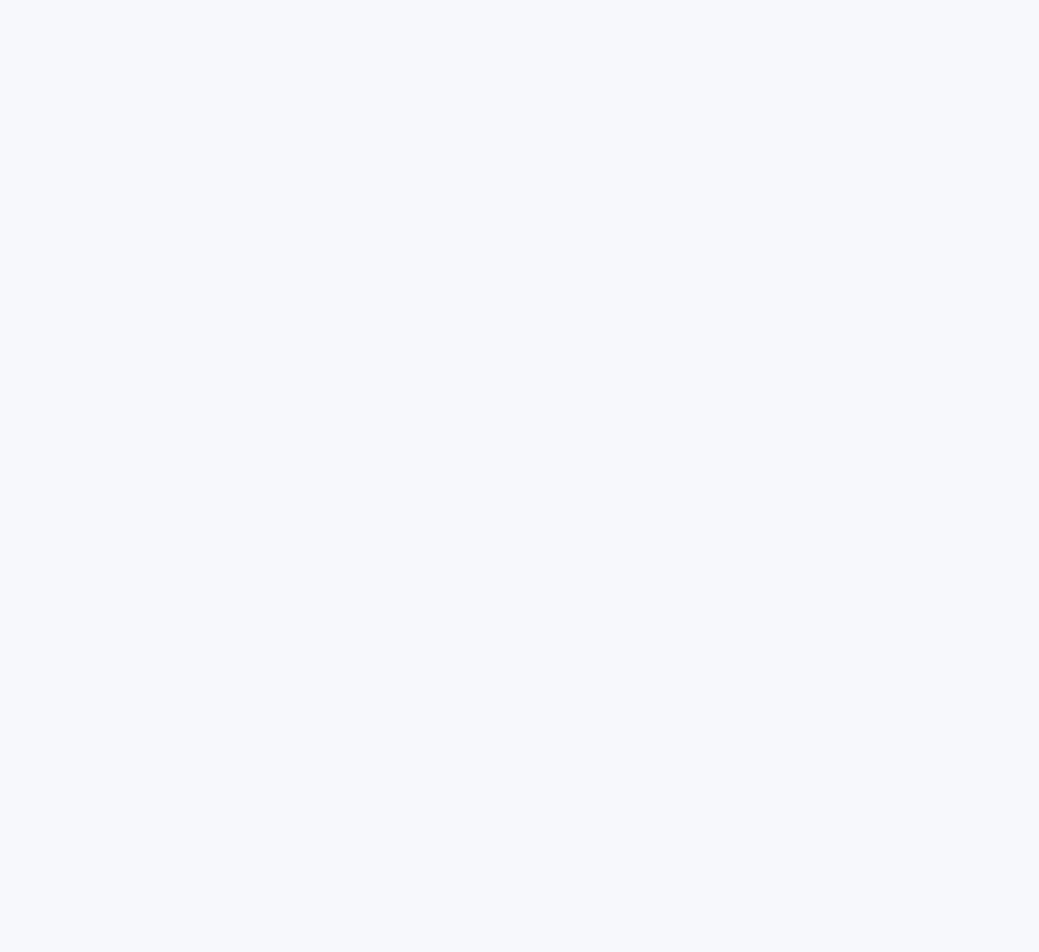
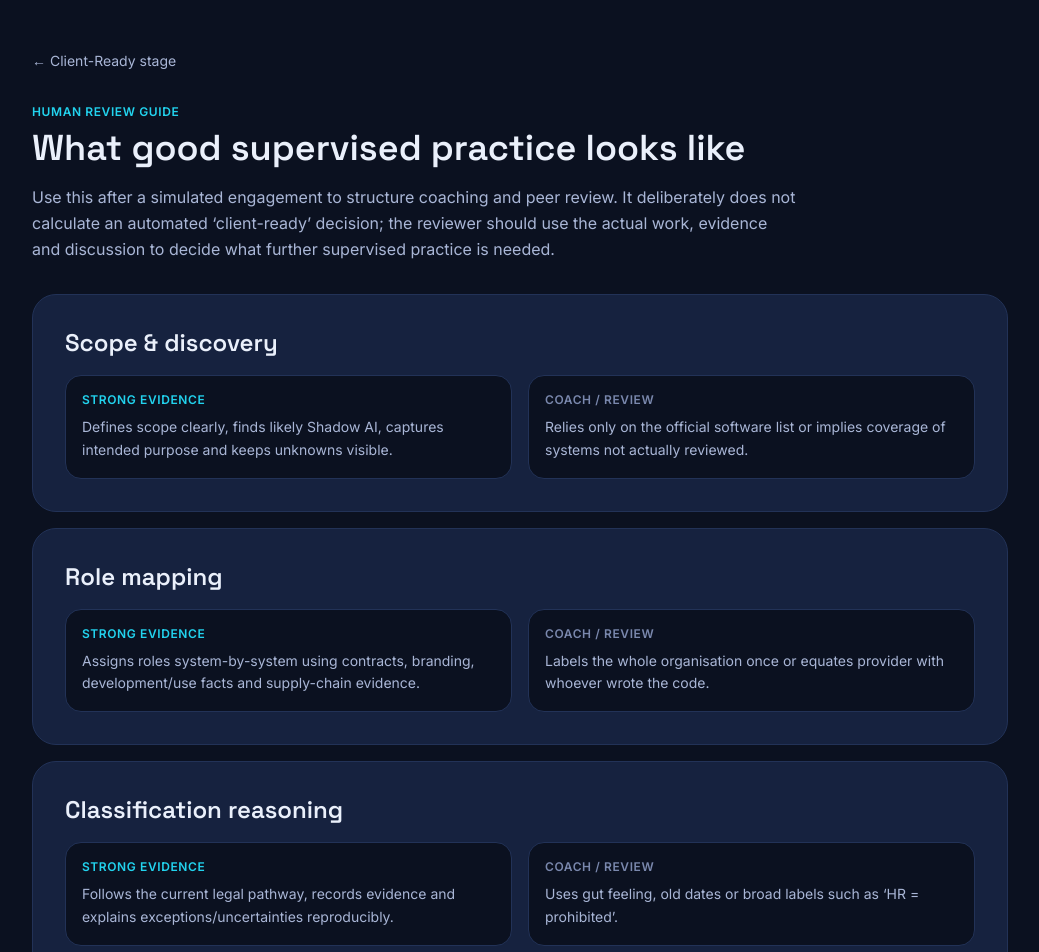
Before and after one commit to AiActReady/mockexam-app, a Next.js app: page /academy/client-ready/review-guide in a window 1280 px wide. Before the commit this address had no page. Shown: the top 952 px of the page, without its empty margins (120-1159 px from the left). Before the commit the page ends 800 px from the top, so only its background shows below. Built offline with nearby package versions, Linux system fonts and the light colour scheme.

Commit message:
Add human review guide for supervised practice

```diff
--- /dev/null
+++ b/src/app/academy/client-ready/review-guide/page.tsx
@@ -0,0 +1,84 @@
+import Link from "next/link";
+
+const AREAS = [
+  {
+    title: "Scope & discovery",
+    good: "Defines scope clearly, finds likely Shadow AI, captures intended purpose and keeps unknowns visible.",
+    watch: "Relies only on the official software list or implies coverage of systems not actually reviewed."
+  },
+  {
+    title: "Role mapping",
+    good: "Assigns roles system-by-system using contracts, branding, development/use facts and supply-chain evidence.",
+    watch: "Labels the whole organisation once or equates provider with whoever wrote the code."
+  },
+  {
+    title: "Classification reasoning",
+    good: "Follows the current legal pathway, records evidence and explains exceptions/uncertainties reproducibly.",
+    watch: "Uses gut feeling, old dates or broad labels such as ‘HR = prohibited’."
+  },
+  {
+    title: "Evidence discipline",
+    good: "Distinguishes design from operation, challenges weak claims and links conclusions to current evidence.",
+    watch: "Treats interviews, policies or vendor marketing as proof without corroboration."
+  },
+  {
+    title: "Implementation judgement",
+    good: "Turns findings into proportionate actions with owners, dates, dependencies and closure evidence.",
+    watch: "Produces vague recommendations or compliance scores with no executable plan."
+  },
+  {
+    title: "Client communication",
+    good: "Explains issues calmly in plain English, prioritises what matters and preserves trust while challenging evidence.",
+    watch: "Uses alarmist penalty language, overclaims certainty or overwhelms executives with working-paper detail."
+  },
+  {
+    title: "Escalation & boundaries",
+    good: "Recognises material legal, privacy, security or technical uncertainty and escalates a precise evidence-backed question.",
+    watch: "Bluffs through uncertainty, gives unsupported legal conclusions or forwards an unstructured problem to specialists."
+  },
+  {
+    title: "Handover quality",
+    good: "Leaves a reconciled inventory, decisions, evidence gaps, remediation roadmap, owners and clear next review triggers.",
+    watch: "Leaves contradictions between working papers or unresolved issues that disappear from the final pack."
+  },
+];
+
+export default function ClientReadyReviewGuidePage() {
+  return (
+    <div className="mx-auto max-w-5xl px-6 py-12">
+      <Link href="/academy/client-ready" className="text-sm text-[var(--color-text-muted)] hover:text-[var(--color-text)]">← Client-Ready stage</Link>
+      <header className="mt-8 max-w-3xl">
+        <div className="text-xs font-semibold uppercase tracking-wider text-[var(--color-primary)]">HUMAN REVIEW GUIDE</div>
+        <h1 className="mt-2 font-display text-4xl font-semibold">What good supervised practice looks like</h1>
+        <p className="mt-4 leading-relaxed text-[var(--color-text-muted)]">
+          Use this after a simulated engagement to structure coaching and peer review. It deliberately does not calculate an automated ‘client-ready’ decision; the reviewer should use the actual work, evidence and discussion to decide what further supervised practice is needed.
+        </p>
+      </header>
+
+      <div className="mt-8 space-y-4">
+        {AREAS.map((area) => (
+          <section key={area.title} className="rounded-3xl border border-[var(--color-border)] bg-[var(--color-surface-raised)] p-6 md:p-8">
+            <h2 className="font-display text-2xl font-semibold">{area.title}</h2>
+            <div className="mt-4 grid gap-4 md:grid-cols-2">
+              <div className="rounded-2xl border border-[var(--color-border)] bg-[var(--color-bg)] p-4">
+                <div className="text-xs font-semibold uppercase tracking-wider text-[var(--color-primary)]">Strong evidence</div>
+                <p className="mt-2 text-sm leading-relaxed text-[var(--color-text-muted)]">{area.good}</p>
+              </div>
+              <div className="rounded-2xl border border-[var(--color-border)] bg-[var(--color-bg)] p-4">
+                <div className="text-xs font-semibold uppercase tracking-wider text-[var(--color-text-subtle)]">Coach / review</div>
+                <p className="mt-2 text-sm leading-relaxed text-[var(--color-text-muted)]">{area.watch}</p>
+              </div>
+            </div>
+          </section>
+        ))}
+      </div>
+
+      <section className="mt-6 rounded-3xl border border-[var(--color-primary)]/40 bg-[var(--color-surface-raised)] p-6 md:p-8">
+        <h2 className="font-display text-2xl font-semibold">Reviewer close-out</h2>
+        <p className="mt-3 text-sm leading-relaxed text-[var(--color-text-muted)]">
+          Record specific strengths, specific gaps, examples from the learner's work, and the next supervised exercise needed. A quiz score alone should never be used as evidence that someone can independently handle a real client engagement.
+        </p>
+      </section>
+    </div>
+  );
+}
```
